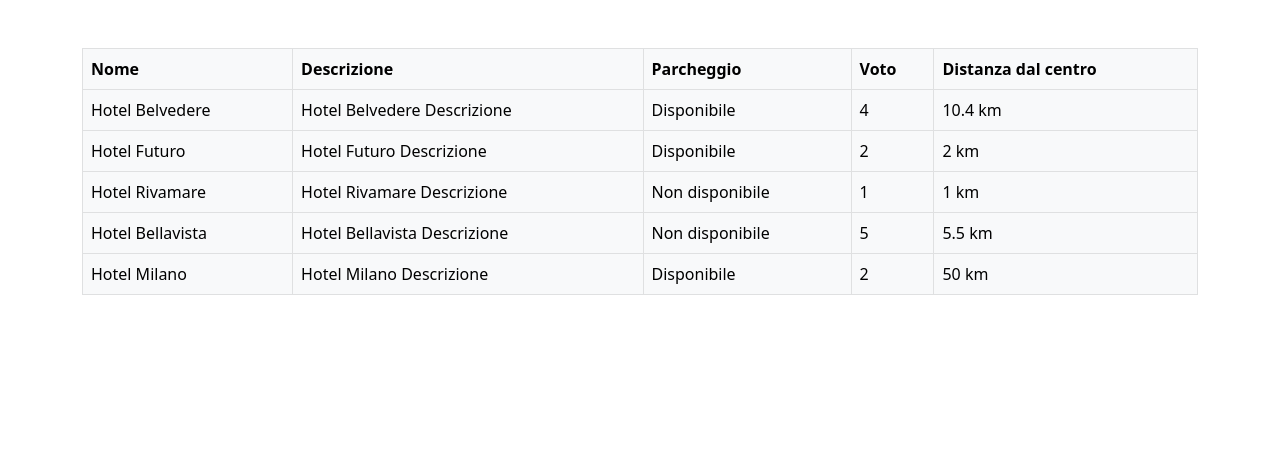
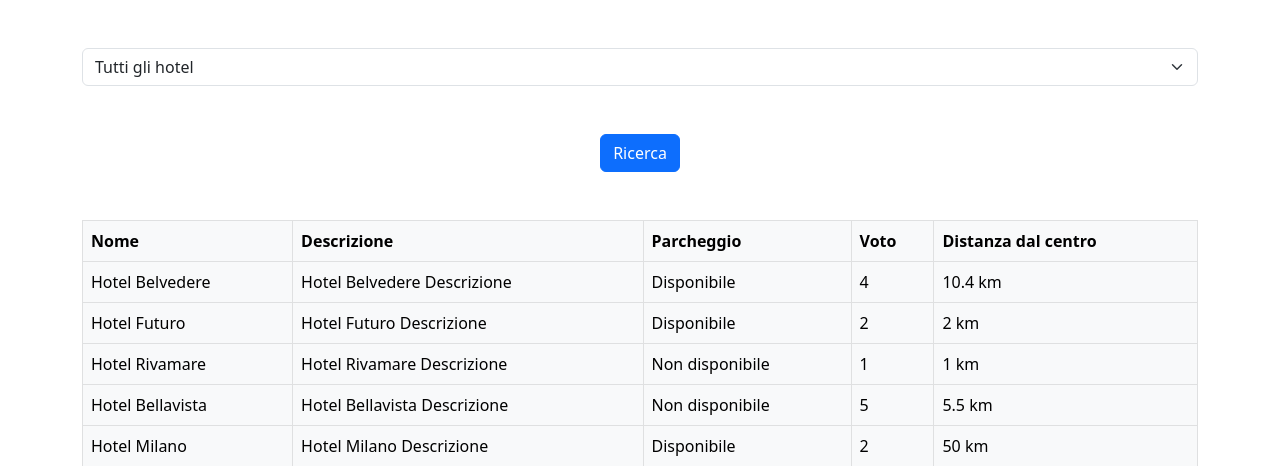
Before and after one commit to marcobusacca/php-hotel, a PHP site: page /bonus/index.php in a window 1280 px wide. Shown: the top 466 px of the page. Run offline with PHP 8.4, Linux system fonts and the light colour scheme.

Commit message:
[BONUS-2] bonus completato

```diff
--- a/bonus/index.php
+++ b/bonus/index.php
@@ -2,6 +2,35 @@
 <?php
     // IMPORTO "ARRAY.PHP"
     require __DIR__."/partials/array.php";
+
+    // CONTROLLO CHE I VALORI DI GET NON SIANO Null
+    if (isset($_GET['parking'])){
+
+        // RECUPERO IL FILTRAGGIO SCELTO DALL'UTENTE
+        $filter = $_GET['parking'];
+
+        // CONTROLLO SE L'UTENTE HA SCELTO DI MOSTRARE A SCHERMO SOLO GLI HOTEL CON IL PARCHEGGIO DISPONIBILE
+        if ($filter === "1"){
+
+            // CREO UN ARRAY DOVE INSERIRE I FILTRAGGI
+            $filteredArray = [];
+
+            // CREO UN CICLO FOR_EACH CHE INSERISCE DENTRO FILTERED_ARRAY SOLTANTO GLI HOTEL CON IL PARCHEGGIO DISPONIBILE
+            foreach($hotels as $hotel){
+
+                // CONTROLLO SE L'HOTEL HA IL VALORE PARKING UGUALE A TRUE
+                if($hotel['parking']){
+
+                    // INSERISCO DENTRO L'ARRAY FILTRATO, L'ARRAY ASSOCIATIVO DELL'HOTEL
+                    $filteredArray[] = $hotel;
+                }
+            }
+
+            // SOVRASCRIVO L'ARRAY HOTELS CON IL CONTENUTO DEL FILTERED_ARRAY
+            $hotels = $filteredArray;
+        }
+
+    }
 ?>
 
 <!-- TEMPLATE HTML -->
@@ -22,6 +51,19 @@
             <div class="container">
                 <!-- Main Row -->
                 <div class="row">
+                    <!-- Form Col -->
+                    <div class="col-12 mt-5">
+                        <!-- Form -->
+                        <form action="index.php" method="GET" class="text-center">
+                            <!-- Select Parking -->
+                            <select name="parking" class="form-select mb-5">
+                                <option value="0">Tutti gli hotel</option>
+                                <option value="1">Hotel con parcheggio disponibile</option>
+                            </select>
+                            <!-- Submit Button -->
+                            <button type="submit" class="btn btn-primary">Ricerca</button>
+                        </form>
+                    </div>
                     <!-- Hotels Col -->
                     <div class="col-12 my-5">
                         <!-- Hotels Table -->
```
